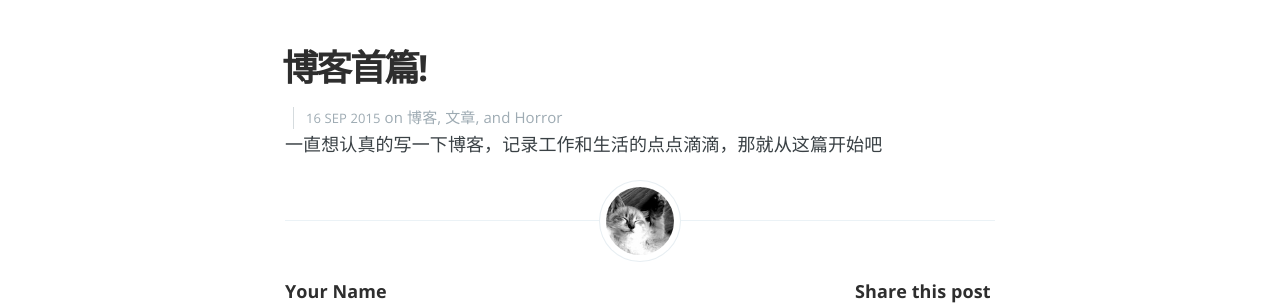
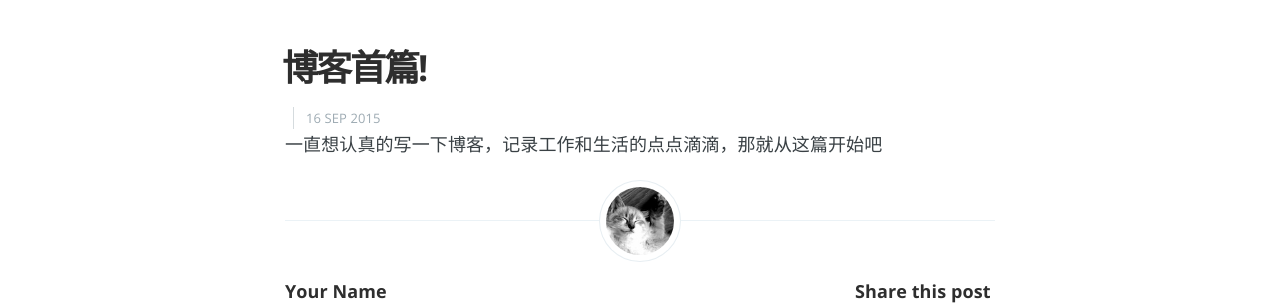
Before and after one commit to jackywpy/jackywpy.github.io, a Jekyll site: the page built from _posts/2013-11-10-welcome-to-jekyll.markdown, in a window 1280 px wide. Shown: the part 131-436 px from the top of the page. Built offline with Jekyll 4.4.1, drawn with Linux system fonts in a browser that asks for light colours; Markdown is read by kramdown in place of the engine named in the settings.

Commit message:
add new files

```diff
--- a/_posts/2013-11-10-welcome-to-jekyll.markdown
+++ b/_posts/2013-11-10-welcome-to-jekyll.markdown
@@ -2,7 +2,6 @@
 layout: post
 title:  "博客首篇!"
 date:   2015-09-16 10:18:00
-categories: 博客 文章 Horror
 ---
 
 一直想认真的写一下博客，记录工作和生活的点点滴滴，那就从这篇开始吧
```
Also changed, not shown: 19 other files.
